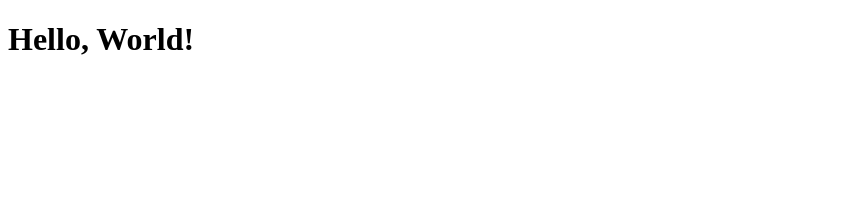
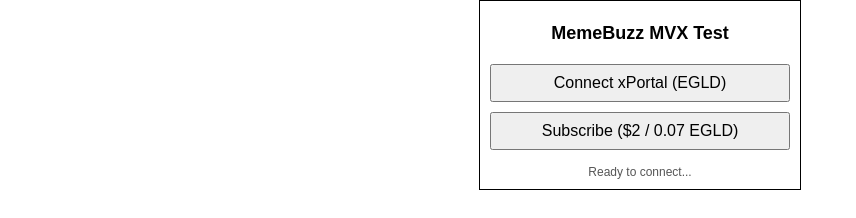
Before and after one commit to xDeadDuck/test-page, a plain HTML site: page index.html in a window 1280 px wide. Shown: the whole page, without its empty margins (0-856 px from the left). Drawn offline with Linux system fonts and the light colour scheme.

Commit message:
Update index.html

```diff
--- a/index.html
+++ b/index.html
@@ -1,9 +1,41 @@
 <!DOCTYPE html>
-<html>
+<html lang="en">
 <head>
-    <title>Test Page</title>
+    <meta charset="UTF-8">
+    <meta name="viewport" content="width=device-width, initial-scale=1.0">
+    <title>MemeBuzz MVX Test</title>
+    <script src="https://unpkg.com/@multiversx/sdk-core@13.17.2/out/index.js"></script>
+    <script src="https://unpkg.com/@multiversx/sdk-wallet@4.6.0/out/wallet.js"></script>
+    <style>
+        body {
+            font-family: Arial, sans-serif;
+            max-width: 300px;
+            margin: 0 auto;
+            padding: 10px;
+            border: 1px solid #000;
+            background: #fff;
+            text-align: center;
+        }
+        button {
+            width: 100%;
+            margin: 5px 0;
+            padding: 8px;
+            font-size: 16px;
+            cursor: pointer;
+        }
+        #status {
+            font-size: 12px;
+            color: #555;
+            margin-top: 10px;
+        }
+        h1 {
+            font-size: 18px;
+            margin-bottom: 15px;
+        }
+    </style>
 </head>
 <body>
-    <h1>Hello, World!</h1>
-</body>
-</html>
+    <h1>MemeBuzz MVX Test</h1>
+    <button onclick="connectXPortal()">Connect xPortal (EGLD)</button>
+    <button onclick="subscribe()">Subscribe ($2 / 0.07 EGLD)</button>
+    <div id="status">Ready to connect...</
```
